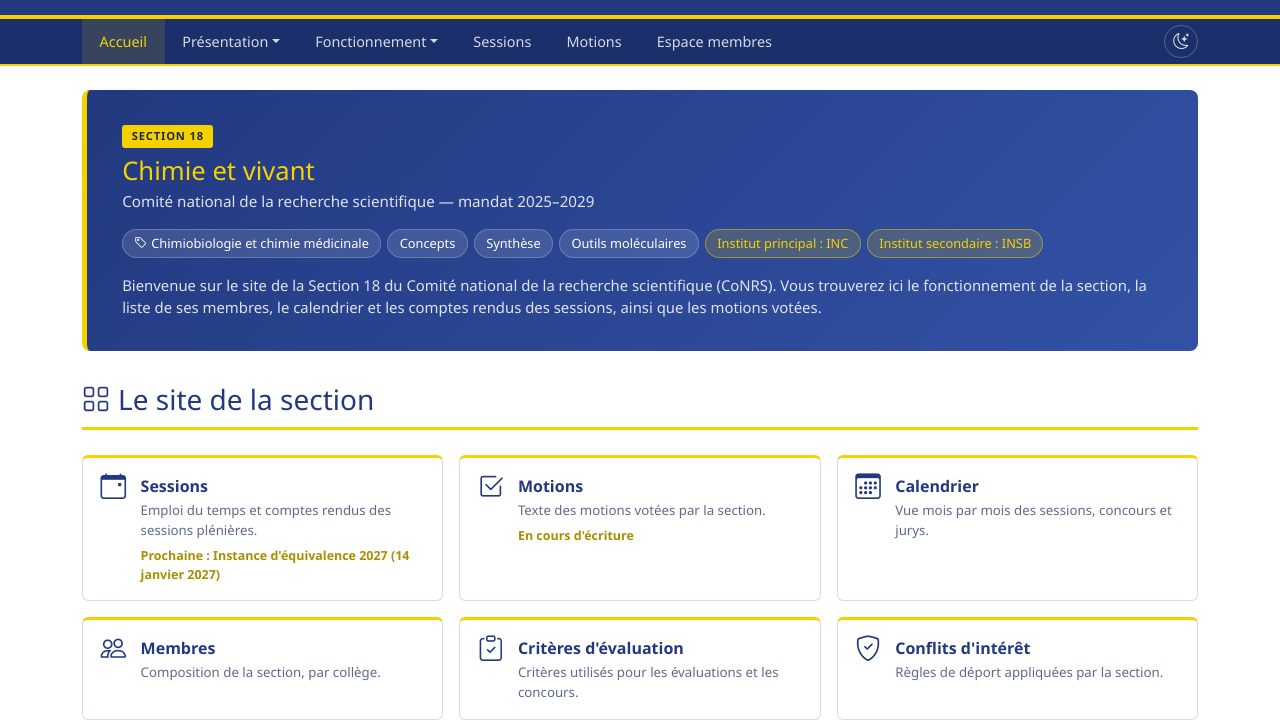
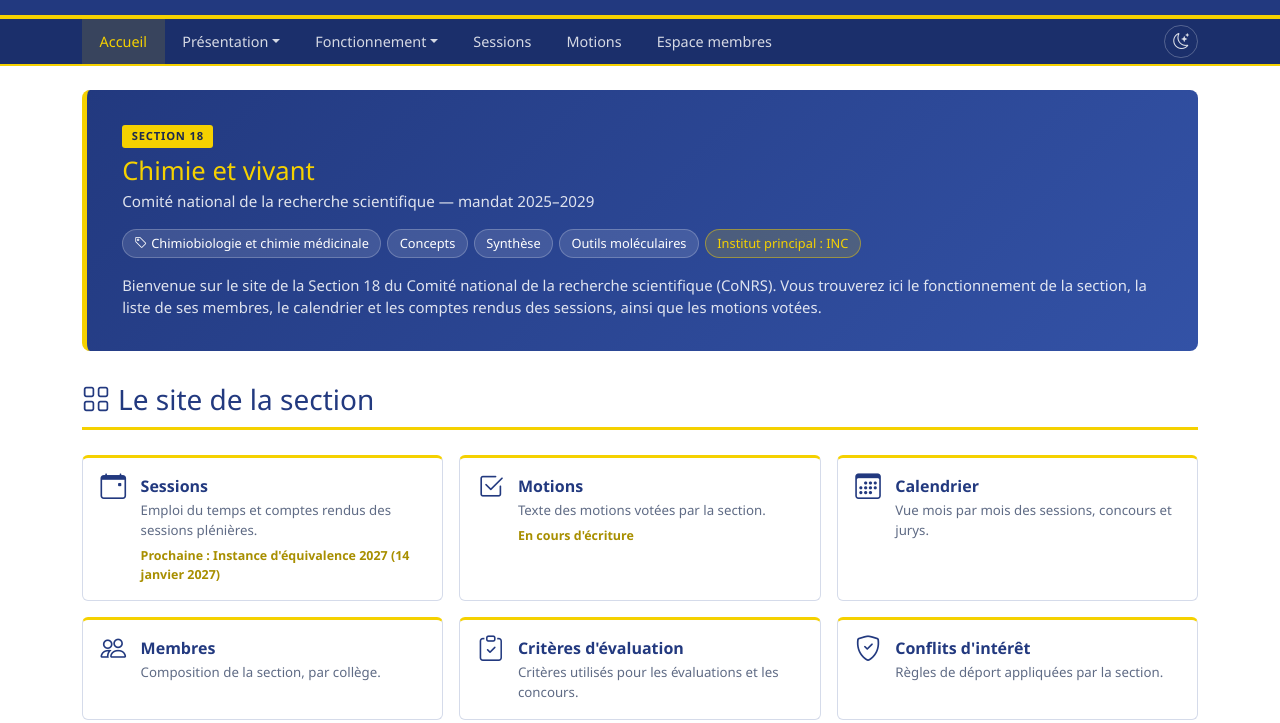
Before and after one commit to sfcousin/section18_SiteTest, a plain HTML site: page index.html in a window 1280 px wide. Shown: the part 77-800 px from the top of the page. Drawn offline with nearby package versions, Linux system fonts and the light colour scheme.

Commit message:
Accueil : retrait de l'institut secondaire
Co-Authored-By: Claude Opus 5.5 <noreply@anthropic.com>

```diff
--- a/index.html
+++ b/index.html
@@ -70,7 +70,6 @@
       <span class="mot-cle">Synthèse</span>
       <span class="mot-cle">Outils moléculaires</span>
       <span class="mot-cle institut">Institut principal : INC</span>
-      <span class="mot-cle institut">Institut secondaire : INSB</span>
     </div>
     <p>
       Bienvenue sur le site de la Section 18 du Comité national de la recherche scientifique (CoNRS).
```
